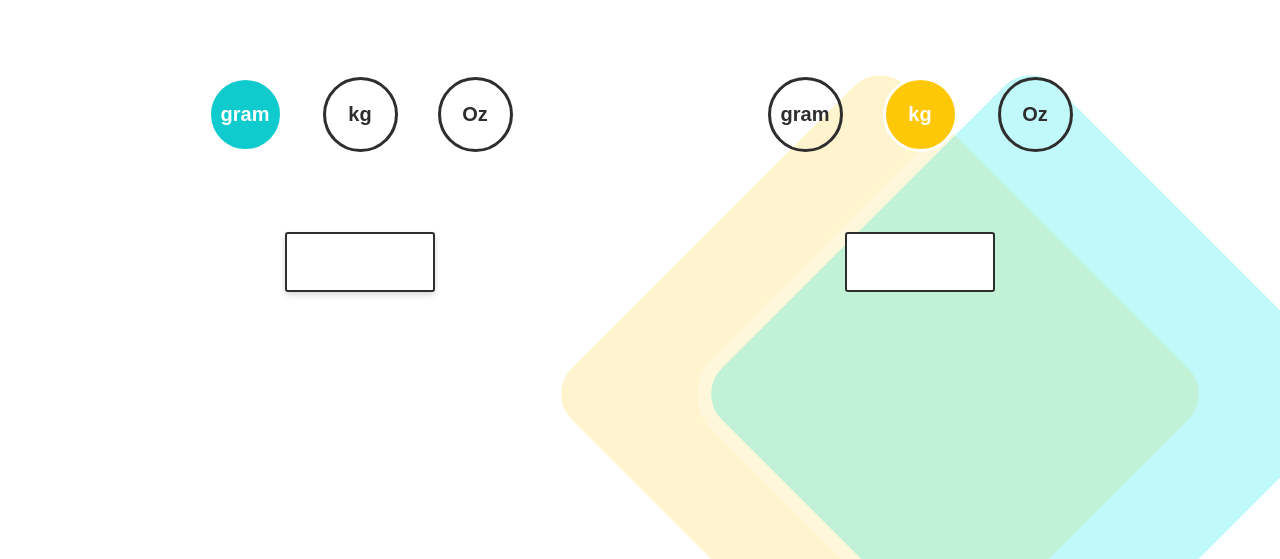
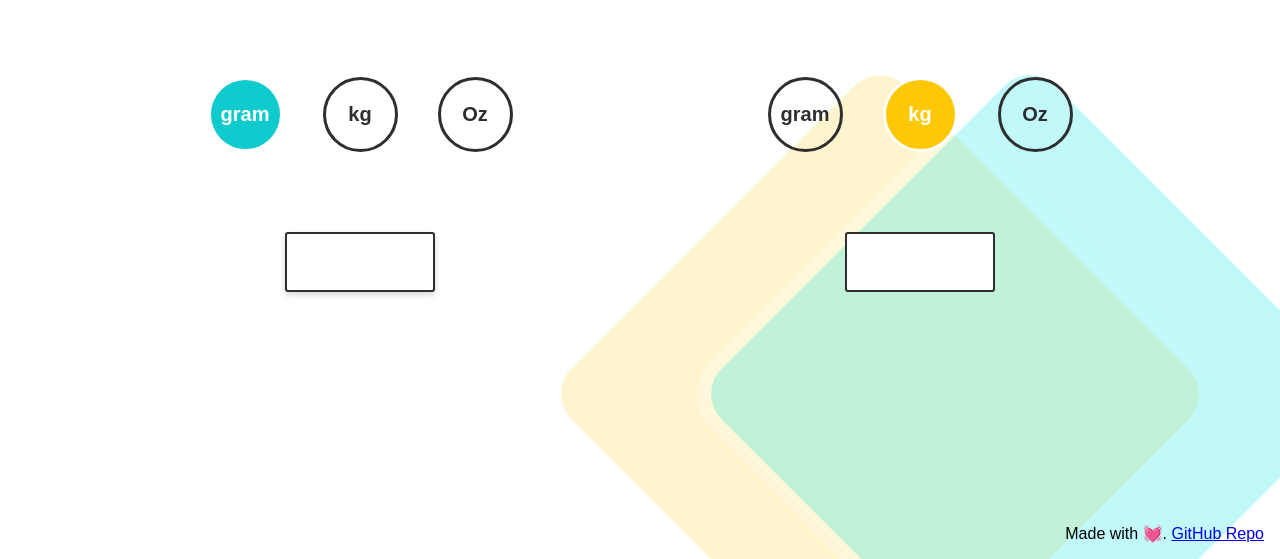
Before and after one commit to harshPPatel/weight-calculator, a website: page public/index.html in a window 1280 px wide. Shown: the part 241-800 px from the top of the page. Drawn offline with Linux system fonts and the light colour scheme; a web font is replaced by a local one.

Commit message:
footer added

```diff
--- a/public/index.html
+++ b/public/index.html
@@ -92,6 +92,11 @@
   </main>
   <!-- Main Ends -->
 
+  <!-- Footer -->
+  <footer>
+    <p>Made with 💓. <a href="https://github.com/harshPPatel/weight-calculator" target="_blank">GitHub Repo</a></p>
+  </footer>
+
   <!-- Scripts -->
   <script src="./js/app.min.js"></script>
 </body>
--- a/source/sass/01-basic/_base.scss
+++ b/source/sass/01-basic/_base.scss
@@ -14,11 +14,15 @@ body {
   height: 100vh;
   width: 100vw;
   min-height: 725px;
-  // min-height:
-  // min-width:
   overflow: auto;
   position: relative;
   z-index: 100;
+}
+
+footer {
+  position: absolute;
+  bottom: 16px;
+  right: 16px;
 }
 
 header,
```
Also changed, not shown: source/index.html (+5 -0 lines), public/css/app.min.css.
